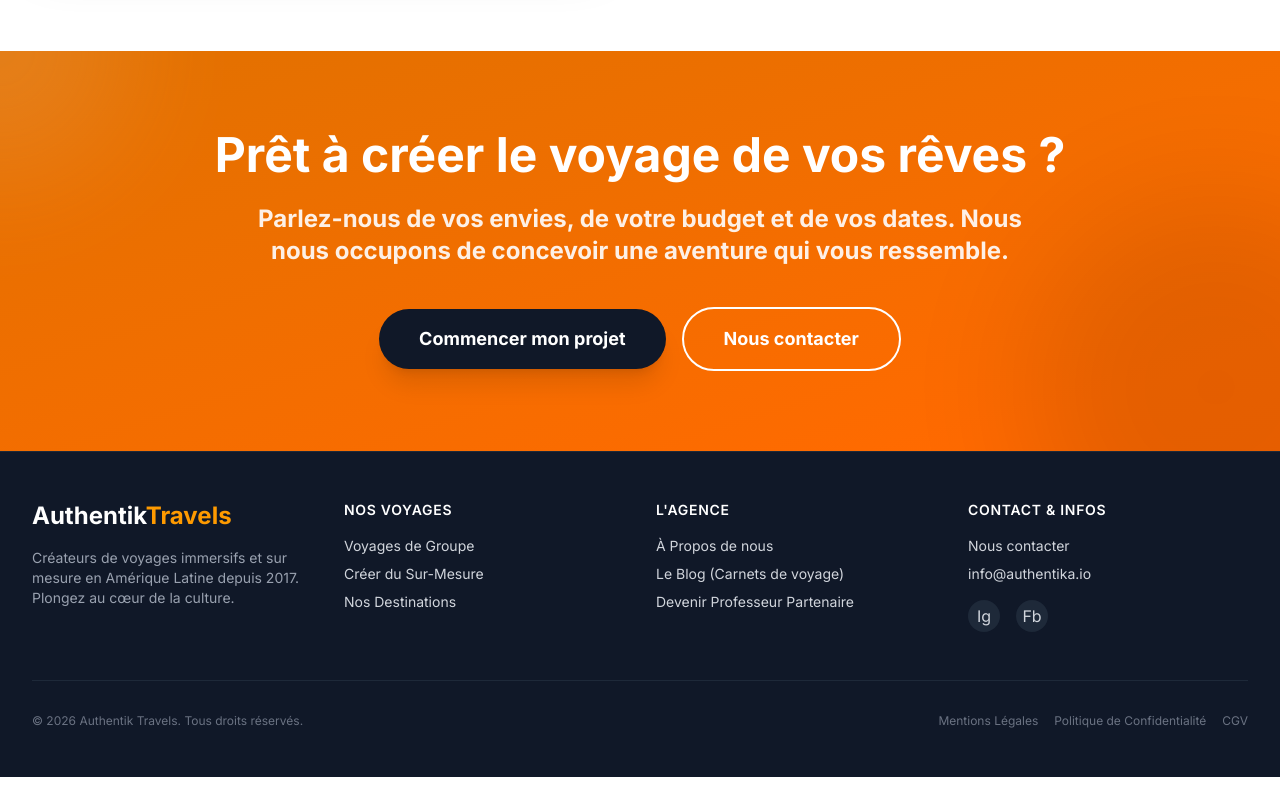
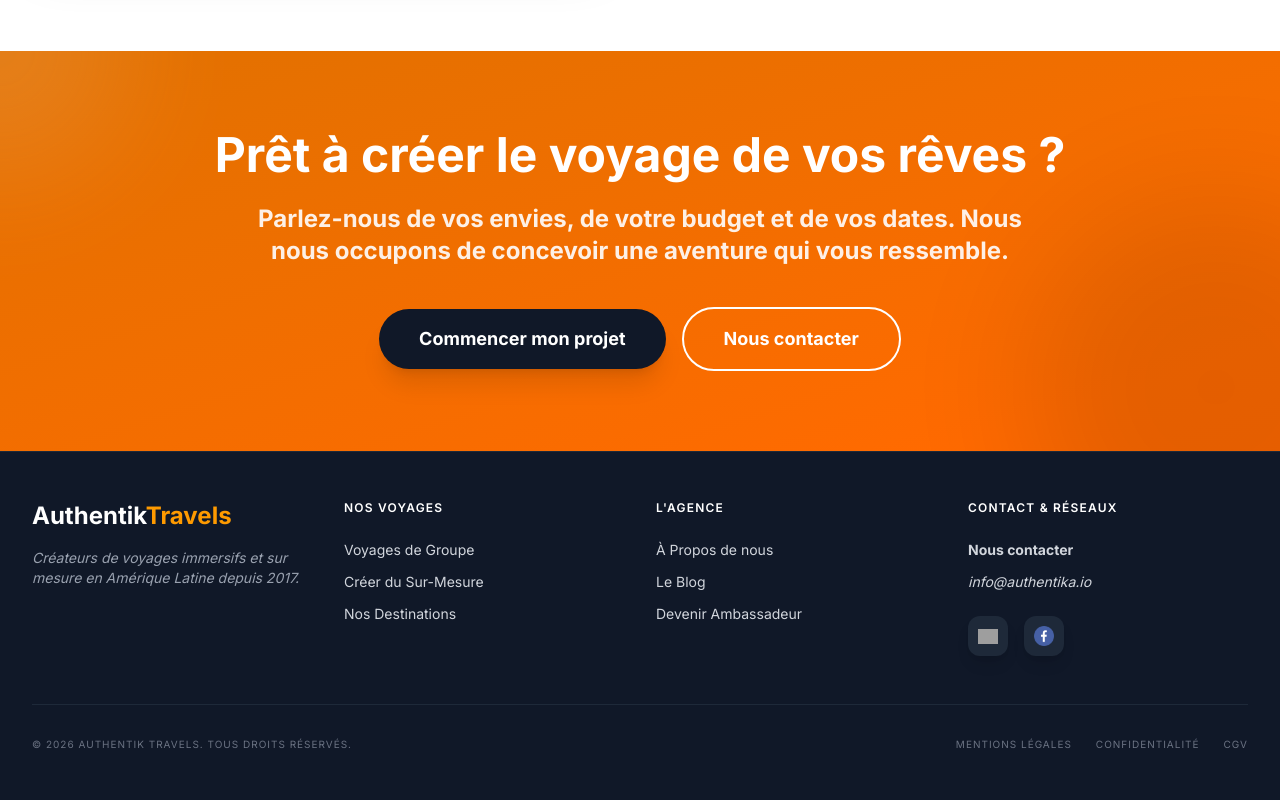
Before and after one commit to Pacorabo2/authentik-travels, a Next.js app: page / in a window 1280 px wide. Shown: the part 2577-3377 px from the top of the page. Before the commit the page ends 3354 px from the top, so only its background shows below. Built offline with nearby package versions, Linux system fonts and the light colour scheme; no server answers; the database is empty; grey boxes are pictures that could not be loaded.

Commit message:
Feat : new footer version and social logos

```diff
--- a/components/Footer.tsx
+++ b/components/Footer.tsx
@@ -1,31 +1,31 @@
 // components/Footer.tsx
 import Link from "next/link";
+import Image from "next/image";
 
 export default function Footer() {
-  const currentYear = new Date().getFullYear(); // Récupère l'année en cours automatiquement
+  const currentYear = new Date().getFullYear();
 
   return (
     <footer className="bg-gray-900 text-gray-300 py-12 px-4 md:px-8 border-t border-gray-800">
       <div className="max-w-7xl mx-auto">
-        {/* Grille principale du Footer */}
         <div className="grid grid-cols-1 md:grid-cols-2 lg:grid-cols-4 gap-8 mb-12">
           {/* Colonne 1 : La Marque */}
           <div>
             <Link href="/" className="text-2xl font-bold text-white mb-4 block">
               Authentik<span className="text-amber-500">Travels</span>
             </Link>
-            <p className="text-sm text-gray-400 mb-4">
+            <p className="text-sm text-gray-400 mb-4 italic">
               Créateurs de voyages immersifs et sur mesure en Amérique Latine
-              depuis 2017. Plongez au cœur de la culture.
+              depuis 2017.
             </p>
           </div>
 
           {/* Colonne 2 : Nos Voyages */}
           <div>
-            <h4 className="text-white font-semibold mb-4 uppercase text-sm tracking-wider">
+            <h4 className="text-white font-semibold mb-6 uppercase text-xs tracking-widest">
               Nos Voyages
             </h4>
-            <ul className="space-y-2 text-sm">
+            <ul className="space-y-3 text-sm">
               <li>
                 <Link
                   href="/groupTrip"
@@ -55,10 +55,10 @@ export default function Footer() {
 
           {/* Colonne 3 : L'Agence */}
           <div>
-            <h4 className="text-white font-semibold mb-4 uppercase text-sm tracking-wider">
+            <h4 className="text-white font-semibold mb-6 uppercase text-xs tracking-widest">
               L&apos;Agence
             </h4>
-            <ul className="space-y-2 text-sm">
+            <ul className="space-y-3 text-sm">
               <li>
                 <Link
                   href="/a-propos"
@@ -72,7 +72,7 @@ export default function Footer() {
                   href="/blog"
                   className="hover:text-amber-500 transition-colors"
                 >
-                  Le Blog (Carnets de voyage)
+                  Le Blog
                 </Link>
               </li>
               <li>
@@ -80,22 +80,22 @@ export default function Footer() {
                   href="/ambassador"
                   className="hover:text-amber-500 transition-colors"
                 >
-                  Devenir Professeur Partenaire
+                  Devenir Ambassadeur
                 </Link>
               </li>
             </ul>
           </div>
 
-          {/* Colonne 4 : Contact & Légal */}
+          {/* Colonne 4 : Contact & Réseaux */}
           <div>
-            <h4 className="text-white font-semibold mb-4 uppercase text-sm tracking-wider">
-              Contact & Infos
+            <h4 className="text-white font-semibold mb-6 uppercase text-xs tracking-widest">
+              Contact & Réseaux
             </h4>
-            <ul className="space-y-2 text-sm mb-4">
+            <ul className="space-y-3 text-sm mb-6">
               <li>
                 <Link
                   href="/contact"
-                  className="hover:text-amber-500 transition-colors"
+                  className="hover:text-amber-500 transition-colors font-bold"
                 >
                   Nous contacter
                 </Link>
@@ -103,34 +103,51 @@ export default function Footer() {
               <li>
                 <a
                   href="mailto:info@authentika.io"
-                  className="hover:text-amber-500 transition-colors"
+                  className="hover:text-amber-500 transition-colors italic"
                 >
                   info@authentika.io
                 </a>
               </li>
             </ul>
+
+            {/* RÉSEAUX SOCIAUX AVEC LOGOS */}
             <div className="flex gap-4">
-              {/* Emplacements pour les icônes de réseaux sociaux */}
               <a
                 href="https://www.instagram.com/authentik_travels/"
-                className="w-8 h-8 rounded-full bg-gray-800 flex items-center justify-center hover:bg-amber-500 hover:text-white transition-colors"
+                target="_blank"
+                rel="noopener noreferrer"
+                className="w-10 h-10 rounded-xl bg-gray-800 flex items-center justify-center hover:bg-amber-500 transition-all group shadow-lg"
               >
-                Ig
+                <Image
+                  src="/instagram.png"
+                  alt="Instagram Authentik"
+                  width={20}
+                  height={20}
+                  className="group-hover:brightness-0 group-hover:invert transition-all"
+                />
               </a>
               <a
                 href="https://www.facebook.com/authentiktravels"
-                className="w-8 h-8 rounded-full bg-gray-800 flex items-center justify-center hover:bg-amber-500 hover:text-white transition-colors"
+                target="_blank"
+                rel="noopener noreferrer"
+                className="w-10 h-10 rounded-xl bg-gray-800 flex items-center justify-center hover:bg-amber-500 transition-all group shadow-lg"
               >
-                Fb
+                <Image
+                  src="/facebook.png"
+                  alt="Facebook Authentik"
+                  width={20}
+                  height={20}
+                  className="group-hover:brightness-0 group-hover:invert transition-all"
+                />
               </a>
             </div>
           </div>
         </div>
 
-        {/* Barre du bas (Copyright et Mentions légales) */}
-        <div className="pt-8 border-t border-gray-800 flex flex-col md:flex-row justify-between items-center gap-4 text-xs text-gray-500">
+        {/* Barre du bas */}
+        <div className="pt-8 border-t border-gray-800 flex flex-col md:flex-row justify-between items-center gap-4 text-[10px] uppercase tracking-widest text-gray-500">
           <p>© {currentYear} Authentik Travels. Tous droits réservés.</p>
-          <div className="flex gap-4">
+          <div className="flex gap-6">
             <Link
               href="/mentions-legales"
               className="hover:text-white transition-colors"
@@ -141,7 +158,7 @@ export default function Footer() {
               href="/confidentialite"
               className="hover:text-white transition-colors"
             >
-              Politique de Confidentialité
+              Confidentialité
             </Link>
             <Link href="/cgv" className="hover:text-white transition-colors">
               CGV
```
Also changed, not shown: public/facebook.png (added), 1 other file (tests, documents, lock files or other folders).
